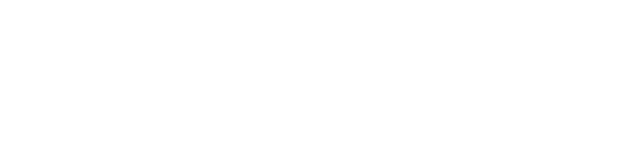
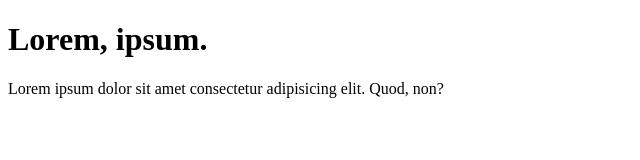
Before and after one commit to oliverplassiard/skj, a plain HTML site: page index.html in a window 1280 px wide. Shown: the whole page, without its empty margins (0-640 px from the left). Drawn offline with Linux system fonts and the light colour scheme.

Commit message:
feat: header

```diff
--- a/index.html
+++ b/index.html
@@ -5,5 +5,13 @@
         <meta name="viewport" content="width=device-width, initial-scale=1.0" />
         <title>Document</title>
     </head>
-    <body></body>
+    <body>
+        <header>
+            <h1>Lorem, ipsum.</h1>
+            <p>
+                Lorem ipsum dolor sit amet consectetur adipisicing elit. Quod,
+                non?
+            </p>
+        </header>
+    </body>
 </html>
```
Also changed, not shown: style.css (added).
